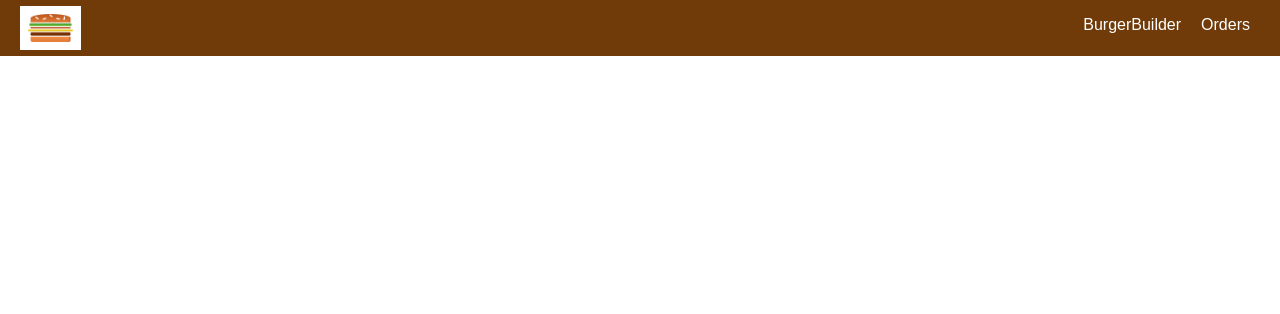
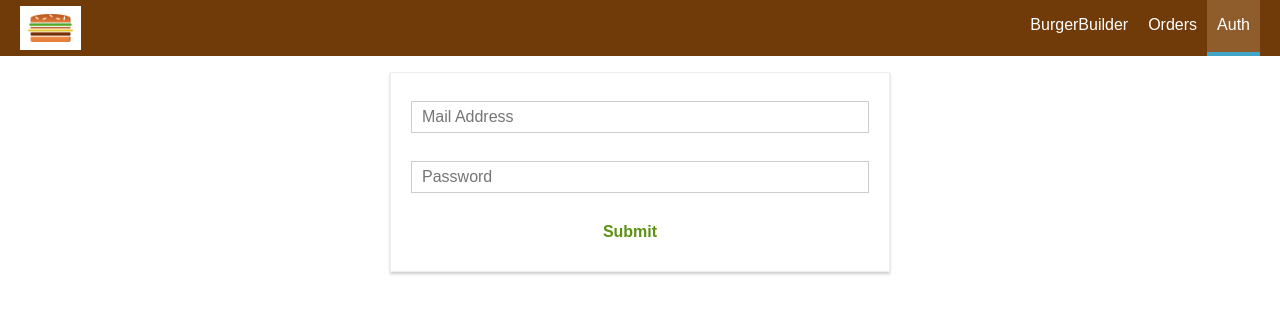
Before and after one commit to gyurcigyurma/BurgerBuilder, a React app: page /auth in a window 1280 px wide. Shown: the top 314 px of the page. Built offline with nearby package versions, Linux system fonts and the light colour scheme.

Commit message:
Ch18. Authentication Adding started

```diff
--- a/src/App.js
+++ b/src/App.js
@@ -5,6 +5,7 @@
 import Checkout from './containers/Checkout/Checkout';
 import { Route, Switch } from 'react-router-dom';
 import Orders from './containers/Orders/Orders';
+import Auth from './containers/Auth/Auth';
 
 class App extends Component {
   render() {
@@ -12,9 +13,10 @@
       <div>
         <Layout>
           <Switch>
-            <Route path="/" exact component={BurgerBuilder} />
             <Route path="/checkout" component={Checkout} />
             <Route path="/orders" component={Orders} />
+            <Route path="/auth" component={Auth} />
+            <Route path="/" exact component={BurgerBuilder} />
           </Switch>
         </Layout>
       </div>
--- a/src/components/Navigation/NavigationItems/Navigationitems.js
+++ b/src/components/Navigation/NavigationItems/Navigationitems.js
@@ -6,6 +6,7 @@
     <ul className={classes.NavigationItems}>
         <NavigationItem link="/" exact>BurgerBuilder</NavigationItem>
         <NavigationItem link="/orders">Orders</NavigationItem>
+        <NavigationItem link="/auth">Auth</NavigationItem>
     </ul>
 )
 
--- /dev/null
+++ b/src/containers/Auth/Auth.css
@@ -0,0 +1,15 @@
+.Auth {
+    margin: 20px auto;
+    width: 80%;
+    text-align: center;
+    box-shadow: 0 2px 3px #ccc;
+    border: 1px solid #eee;
+    padding: 10px;
+    box-sizing: border-box;
+}
+
+@media (min-width: 600px) {
+    .Auth {
+        width: 500px;
+    }
+}
--- /dev/null
+++ b/src/containers/Auth/Auth.js
@@ -0,0 +1,126 @@
+import React, { Component } from 'react';
+import Input from '../../components/UI/Input/Input';
+import Button from '../../components/UI/Button/Button';
+import classes from './Auth.css';
+import * as actions from '../../store/actions/index';
+import { connect } from 'react-redux';
+
+class Auth extends Component {
+    state = {
+        controls: {
+            email: {
+                elementType: 'input',
+                elementConfig: {
+                    type: 'email',
+                    placeholder: 'Mail Address'
+                },
+                value: '',
+                validation: {
+                    required: true,
+                    isEmail: true
+                },
+                valid: false,
+                touched: false
+            },
+            password: {
+                elementType: 'input',
+                elementConfig: {
+                    type: 'password',
+                    placeholder: 'Password'
+                },
+                value: '',
+                validation: {
+                    required: false,
+                    minLenght: 6
+                },
+                valid: false,
+                touched: false
+            },
+        }
+    }
+
+    checkValidity = (value, rules) => {
+        let isValid = true;
+
+        if (rules.required) {
+            isValid = value.trim() !== '' && isValid;
+        }
+
+        if (rules.minLenght) {
+            isValid = value.length >= rules.minLenght && isValid;
+        }
+
+        if (rules.minLenght) {
+            isValid = value.length <= rules.maxLength && isValid;
+        }
+
+        if (rules.isEmail) {
+            const pattern = /[a-z0-9!#$%&'*+/=?^_`{|}~-]+(?:\.[a-z0-9!#$%&'*+/=?^_`{|}~-]+)*@(?:[a-z0-9](?:[a-z0-9-]*[a-z0-9])?\.)+[a-z0-9](?:[a-z0-9-]*[a-z0-9])?/;
+            isValid = pattern.test(value) && isValid
+        }
+
+        if (rules.isNumeric) {
+            const pattern = /^\d+$/;
+            isValid = pattern.test(value) && isValid
+        }
+
+        return isValid;
+    }
+
+    inputChangedHandler = (event, controlName) => {
+        const updatedControls = {
+            ...this.state.controls,
+            [controlName]: {
+                ...this.state.controls[controlName],
+                value: event.target.value,
+                valid: this.checkValidity(event.target.value, this.state.controls[controlName].validation),
+                touched: true
+            }
+        };
+        this.setState({ controls: updatedControls })
+    }
+
+    submitHandler = (event) => {
+        event.preventDefault();
+        this.props.onAuth(this.state.controls.email.value, this.state.controls.password.value)
+
+    }
+
+
+    render() {
+        const formElementsArray = [];
+        for (let key in this.state.controls) {
+            formElementsArray.push({
+                id: key,
+                config: this.state.controls[key]
+            })
+        }
+        const form = formElementsArray.map((formElement) => (
+            <Input
+                key={formElement.id}
+                elementType={formElement.config.elementType}
+                elementConfig={formElement.config.elementConfig}
+                value={formElement.config.value}
+                invalid={!formElement.config.valid}
+                shouldValidate={formElement.config.validation}
+                touched={formElement.config.touched}
+                changed={(event) => this.inputChangedHandler(event, formElement.id)}
+            />
+        ));
+
+        return (
+            <div className={classes.Auth}>
+                <form onSubmit={this.submitHandler}>
+                    {form}
+                    <Button btnType="Success">Submit</Button>
+                </form>
+            </div>
+        )
+    }
+}
+
+const mapDispatchToProps = (dispatch) => ({
+    onAuth: (email, password) => { dispatch(actions.auth(email, password)) }
+})
+
+export default connect(null, mapDispatchToProps)(Auth);
--- a/src/containers/Checkout/ContactData/ContactData.js
+++ b/src/containers/Checkout/ContactData/ContactData.js
@@ -129,6 +129,16 @@
             isValid = value.length <= rules.maxLength && isValid;
         }
 
+        if ( rules.isEmail ) {
+            const pattern = /[a-z0-9!#$%&'*+/=?^_`{|}~-]+(?:\.[a-z0-9!#$%&'*+/=?^_`{|}~-]+)*@(?:[a-z0-9](?:[a-z0-9-]*[a-z0-9])?\.)+[a-z0-9](?:[a-z0-9-]*[a-z0-9])?/;
+            isValid = pattern.test( value ) && isValid
+        }
+
+        if ( rules.isNumeric ) {
+            const pattern = /^\d+$/;
+            isValid = pattern.test( value ) && isValid
+        }
+
         return isValid;
     }
 
--- a/src/store/actions/actionTypes.js
+++ b/src/store/actions/actionTypes.js
@@ -11,3 +11,7 @@
 export const FETCH_ORDERS_START = 'FETCH_ORDERS_START';
 export const FETCH_ORDERS_SUCCESS = 'FETCH_ORDERS_SUCCESS';
 export const FETCH_ORDERS_FAIL = 'FETCH_ORDERS_FAIL';
+
+export const AUTH_START = 'AUTH_START';
+export const AUTH_SUCCESS = 'AUTH_SUCCESS';
+export const AUTH_FAIL= 'AUTH_FAIL';
--- /dev/null
+++ b/src/store/actions/auth.js
@@ -0,0 +1,40 @@
+import * as actionTypes from './actionTypes';
+import axios from '../../axios-orders';
+
+export const authStart = () => ({
+    type: actionTypes.AUTH_START
+})
+
+export const authSuccess = (authData) => ({
+    type: actionTypes.AUTH_SUCCESS,
+    authData
+})
+
+export const authFail = (error) => ({
+    type: actionTypes.AUTH_FAIL,
+    error
+})
+
+export const auth = (email, password) => {
+    return (dispatch) => {
+        const authData = {
+            email,
+            password,
+            returnSecureToken: true
+        }
+        debugger
+        dispatch(authStart());
+        axios.post('https://www.googleapis.com/identitytoolkit/v3/relyingparty/signupNewUser?key=AIzaSyAMceFdR7HO-w79AgfGPsrGSVRZGCZpUkU', authData)
+            .then((response) => {
+                console.log(response);
+                dispatch(authSuccess(response));
+            })
+            .catch((err) => {
+                console.log(err);
+                dispatch(authFail(err));
+            })
+
+    }
+
+
+}
--- a/src/store/actions/burgerBuilder.js
+++ b/src/store/actions/burgerBuilder.js
@@ -21,8 +21,6 @@
     }
 );
 
-
-
 export const setIngredients = (ingredients) => ({
     type: actionTypes.SET_INGREDIENTS,
     ingredients
--- a/src/store/actions/index.js
+++ b/src/store/actions/index.js
@@ -10,3 +10,7 @@
     purchaseInit,
     fetchOrders
 } from './order';
+
+export {
+    auth
+} from './auth'
```
